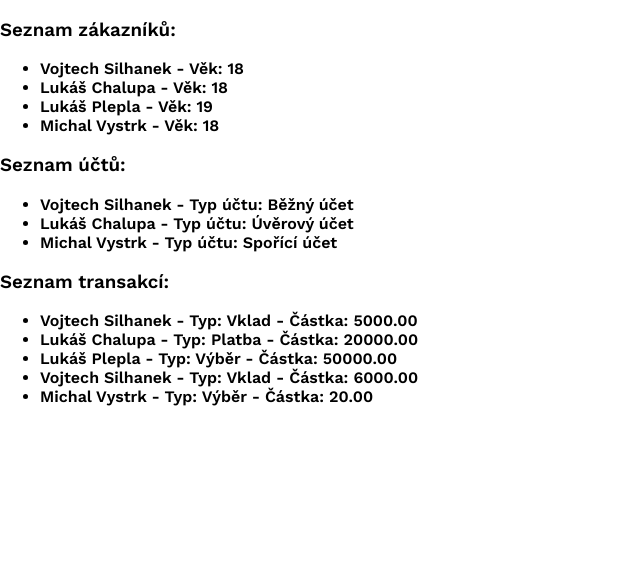
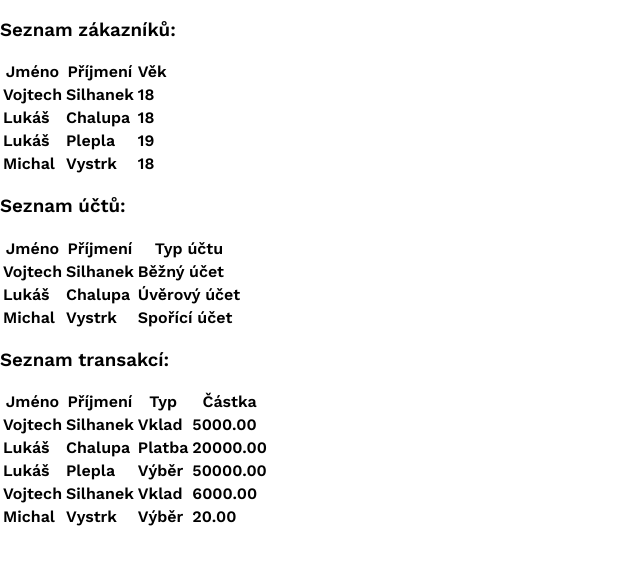
Before and after one commit to vojtechsilhanek/bank, a Django app: page / in a window 1280 px wide. Shown: the part 65-630 px from the top of the page, without its empty margins (0-640 px from the left). Run offline with Django 5.2, Linux system fonts and the light colour scheme; data comes from the database, SQL or seed files in the repository.

Commit message:
Update index.html

```diff
--- a/bank/users/templates/users/index.html
+++ b/bank/users/templates/users/index.html
@@ -4,23 +4,64 @@
 
 
 <h3>Seznam zákazníků:</h3>
-<ul>
+<table>
+    <thead>
+        <tr>
+            <th>Jméno</th>
+            <th>Příjmení</th>
+            <th>Věk</th>
+        </tr>
+    </thead>
+    <tbody>
         {% for zakaznik in zakaznici %}
-        <li>{{ zakaznik.jmeno }} {{ zakaznik.prijmeni }} - Věk: {{ zakaznik.vek }}</li>
+        <tr>
+            <td>{{ zakaznik.jmeno }}</td>
+            <td>{{ zakaznik.prijmeni }}</td>
+            <td>{{ zakaznik.vek }}</td>
+        </tr>
         {% endfor %}
-</ul>
+    </tbody>
+</table>
 
 <h3>Seznam účtů:</h3>
-<ul>
+<table>
+    <thead>
+        <tr>
+            <th>Jméno</th>
+            <th>Příjmení</th>
+            <th>Typ účtu</th>
+        </tr>
+    </thead>
+    <tbody>
         {% for ucet in ucty %}
-        <li>{{ ucet.zakaznik.jmeno }} {{ ucet.zakaznik.prijmeni }} - Typ účtu: {{ ucet.get_typ_uctu_display }}</li>
+        <tr>
+            <td>{{ ucet.zakaznik.jmeno }}</td>
+            <td>{{ ucet.zakaznik.prijmeni }}</td>
+            <td>{{ ucet.get_typ_uctu_display }}</td>
+        </tr>
         {% endfor %}
-</ul>
+    </tbody>
+</table>
 
 <h3>Seznam transakcí:</h3>
-<ul>
+<table>
+    <thead>
+        <tr>
+            <th>Jméno</th>
+            <th>Příjmení</th>
+            <th>Typ</th>
+            <th>Částka</th>
+        </tr>
+    </thead>
+    <tbody>
         {% for transakce in transakce %}
-        <li>{{ transakce.zakaznik.jmeno }} {{ transakce.zakaznik.prijmeni }} - Typ: {{ transakce.get_typ_transakce_display }} - Částka: {{ transakce.castka }}</li>
+        <tr>
+            <td>{{ transakce.zakaznik.jmeno }}</td>
+            <td>{{ transakce.zakaznik.prijmeni }}</td>
+            <td>{{ transakce.get_typ_transakce_display }}</td>
+            <td>{{ transakce.castka }}</td>
+        </tr>
         {% endfor %}
-</ul>
+    </tbody>
+</table>
 {% endblock %}
```
Lines whose indentation alone changed are shown as unchanged.
